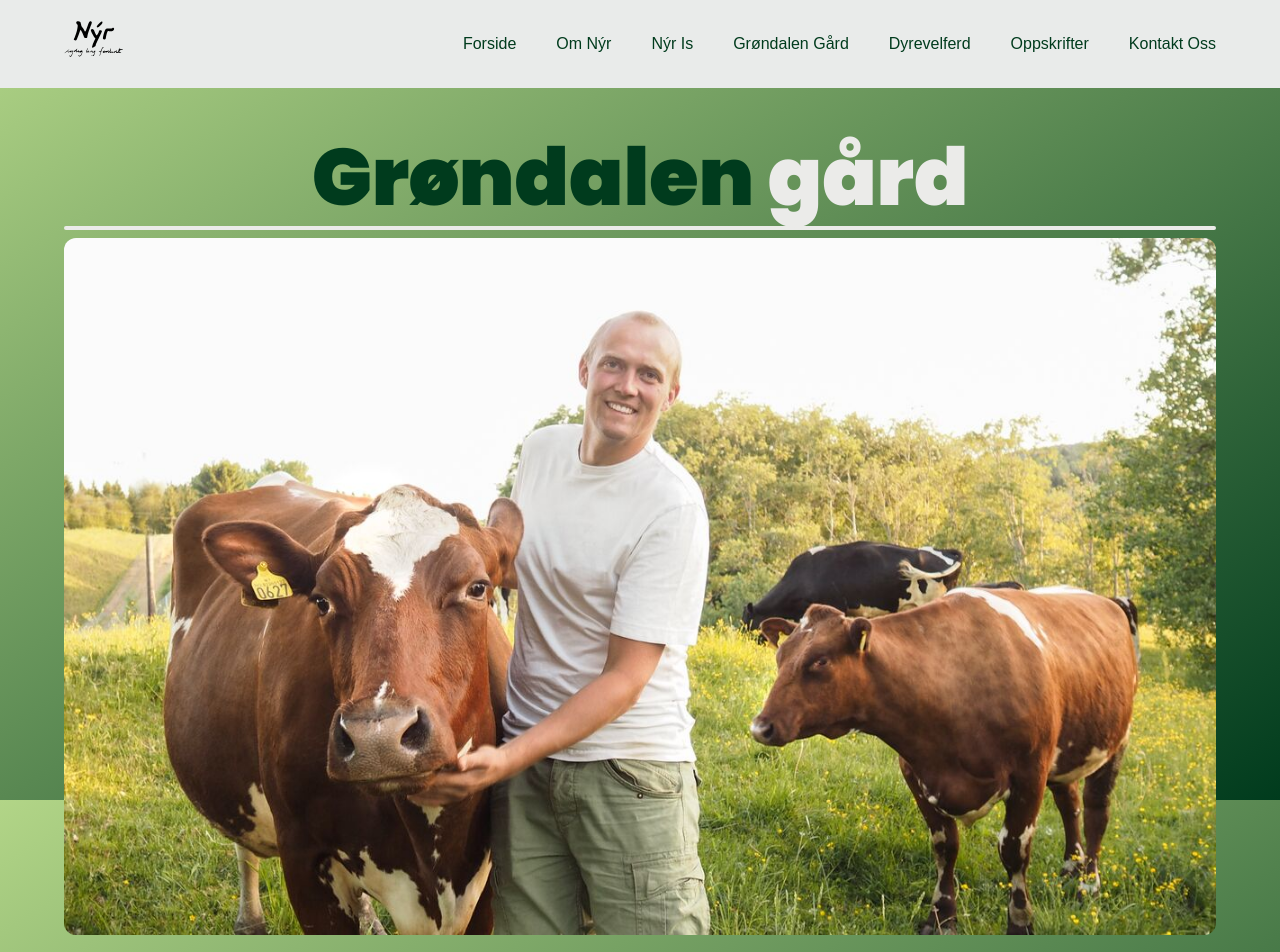
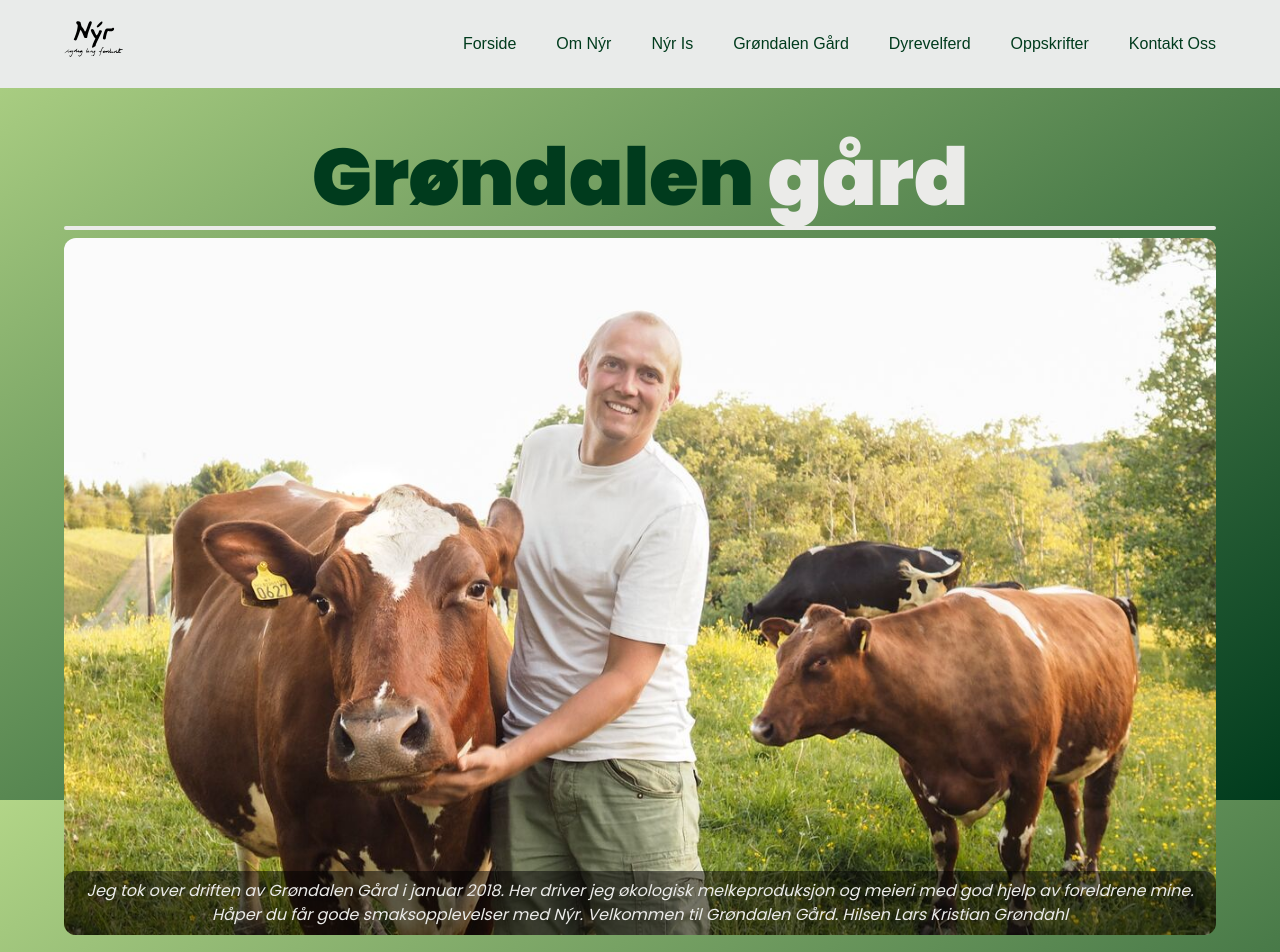
Before and after one commit to Prins3n/Nyr, a React (Create React App) app: page /grondalengaard in a window 1280 px wide. Shown: the top 952 px of the page. Built offline with nearby package versions, Linux system fonts and the light colour scheme.

Commit message:
la til info tekst på bildet av LK

```diff
--- a/src/components/Gaard.jsx
+++ b/src/components/Gaard.jsx
@@ -19,7 +19,12 @@ export const Gaard = () => {
           </h1>
           <div className="flex-col items-center sm:flex-row">
             <div className="w-full h-1 rounded-md bg-[#ebebe9] mb-2"></div>
-            <img src={lk_gaard} alt="Lars Kristian og kuer" className="rounded-xl w-full object-cover h-auto mb-5" />
+            <div className='relative'>
+              <img src={lk_gaard} alt="Lars Kristian og kuer" className="rounded-xl w-full object-cover h-auto mb-5" />
+              <p className="absolute bottom-0 left-0 right-0 text-[#ebebe9] bg-black bg-opacity-50 px-4 py-2 rounded-xl italic hidden sm:block">
+              Jeg tok over driften av Grøndalen Gård i januar 2018. Her driver jeg økologisk melkeproduksjon og meieri med god hjelp av foreldrene mine. Håper du får gode smaksopplevelser med Nýr. Velkommen til Grøndalen Gård. Hilsen Lars Kristian Grøndahl
+            </p>
+            </div>
             <p className='text-center mb-5 text-sm md:text-lg'>
               Grøndalen Gård er en gammel gård, som har vært i samme slekt siden 1600-tallet. Hans Arild Grøndahl og Anne Birte Olsen tok over gården i 1983. Siden den gang har det skjedd store endringer på gården. Det er bygget nytt løsdriftsfjøs og i 2013 sto ny bygning med meieri ferdig på gården. I 2015 ble biofyranlegg, solfangere og solceller installert og vi er for det meste selvforsynt med energi. I 2018 tok Lars Kristian over drifta av gård og meieri.
               </p>
```
